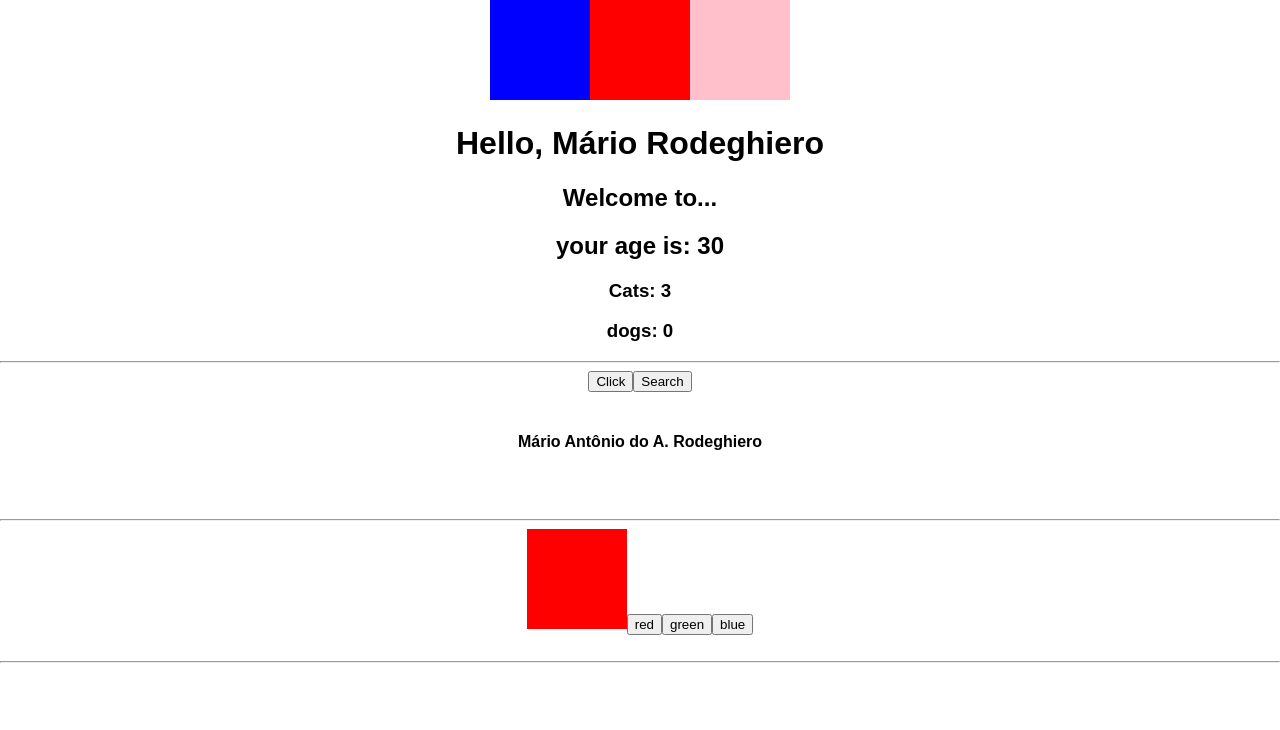
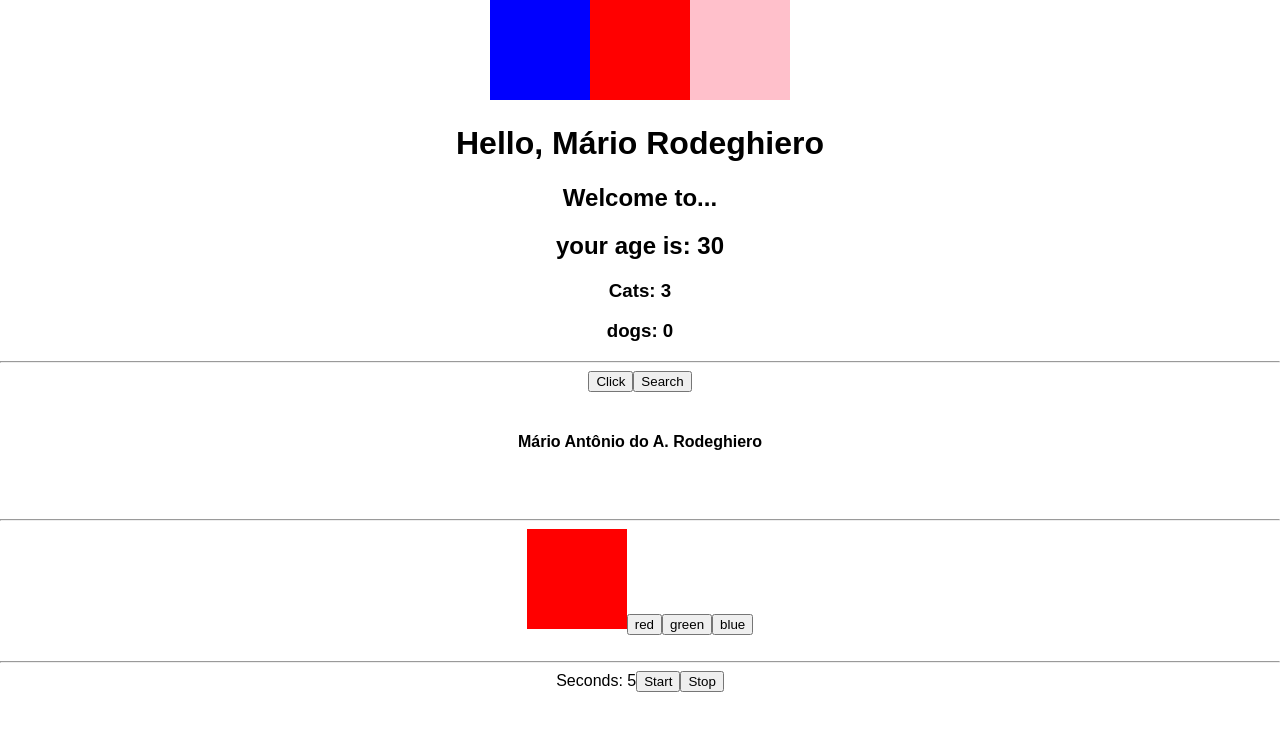
Before and after one commit to mariorodeghiero/course-react-ninja, a React (Create React App) app in the folder my-app/: page / in a window 1280 px wide. Shown: the top 730 px of the page. Built offline with nearby package versions, Linux system fonts and the light colour scheme.

Commit message:
created start/stop btn

```diff
--- a/my-app/src/App.js
+++ b/my-app/src/App.js
@@ -8,6 +8,7 @@ import SeachButton from "./components/search-button";
 import SearchButton from "./components/search-button";
 import Estado from "./components/state-full";
 import ChangedState from "./components/change-square";
+import Timer from "./components/timer";
 
 class App extends Component {
   render() {
@@ -33,6 +34,7 @@ class App extends Component {
         <ChangedState />
         <br />
         <hr />
+        <Timer />
       </div>
     );
   }
--- a/my-app/src/components/timer.js
+++ b/my-app/src/components/timer.js
@@ -1,23 +1,41 @@
 import React, { Component } from "react";
-
-class Timer extends Component {
+class Timer extends React.Component {
   constructor(props) {
     super(props);
-    this.state = {
-      time: 0
-    };
+    this.state = { seconds: 0 };
+  }
+
+  tick() {
+    this.setState(prevState => ({
+      seconds: prevState.seconds + 1
+    }));
   }
 
   componentDidMount() {
-   setInterval(() => {
-       this.setState({
-           time: this.state.time + 1
-    }, 1000);
+    this.interval = setInterval(() => this.tick(), 1000);
+  }
+
+  componentWillUnmount() {
+    clearInterval(this.interval);
+  }
+
+  stopTimer() {
+    clearInterval(this.interval);
+  }
+  startTimer() {
+    clearInterval(this.interval);
+    this.interval = setInterval(() => this.tick(), 1000);
   }
 
   render() {
-    return (<div>Timer: {this.state.time}</div>)
+    return (
+      <div>
+        Seconds: {this.state.seconds}
+        <button onClick={this.startTimer.bind(this)}>Start</button>
+        <button onClick={this.stopTimer.bind(this)}>Stop</button>
+      </div>
+    );
   }
 }
-}
+
 export default Timer;
```
